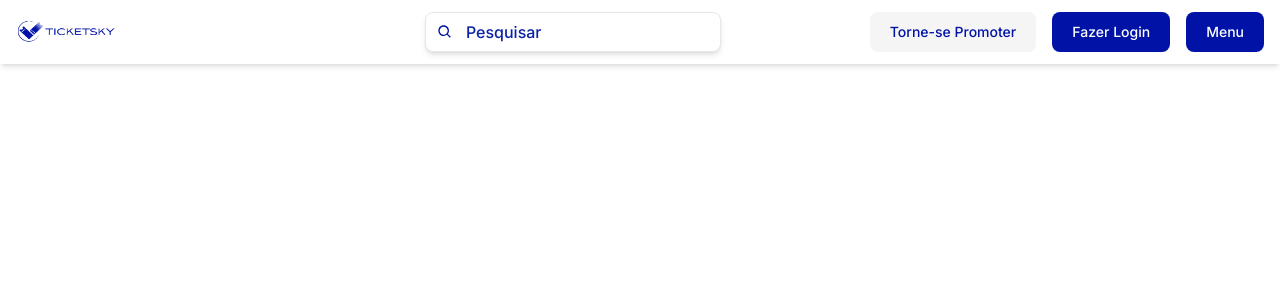
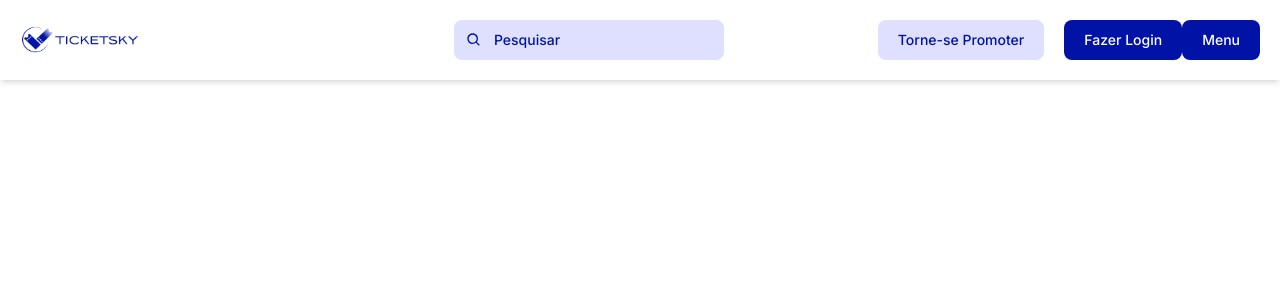
Before and after one commit to GambiarraTech/ticket-sky, a Next.js app: page / in a window 1280 px wide. Shown: the top 300 px of the page. Built offline with nearby package versions, Linux system fonts and the light colour scheme.

Commit message:
Tentando consertar conflitos com cliente

```diff
--- a/src/components/modal/menu.tsx
+++ b/src/components/modal/menu.tsx
@@ -11,7 +11,7 @@ interface MenuDropDownProps {
   whenClick: () => void;
 }
 
-export const MenuDropDown = ({ showModalMenu, whenClick }: MenuDropDownProps) => {
+export default function MenuDropDown({ showModalMenu, whenClick }: MenuDropDownProps) {
   const [showModalPerfil, setShowModalPerfil] = useState(false);
 
   const handleClick = () => {
@@ -50,4 +50,4 @@ export const MenuDropDown = ({ showModalMenu, whenClick }: MenuDropDownProps) =>
       )}
     </>
   );
-};
+}
--- a/src/components/navbar/LogoNavbar.tsx
+++ /dev/null
@@ -1,12 +0,0 @@
-import Image from "next/image";
-
-export const LogoNavbar = () => {
-  return (
-    <Image
-      src="/images/logo-navbar.png"
-      alt="TicketSky - Logo"
-      height="100"
-      width="100"
-    />
-  )
-}
--- /dev/null
+++ b/src/components/navbar/LogoNavbarCliente.tsx
@@ -0,0 +1,5 @@
+import Image from 'next/image';
+
+export const LogoNavbar = () => {
+  return <Image src="/images/logo-navbar.png" alt="TicketSky - Logo" height="120" width="120" />;
+};
--- a/src/components/navbar/Navbar.tsx
+++ /dev/null
@@ -1,70 +0,0 @@
-import { useState } from 'react';
-import { BiSearch } from 'react-icons/bi';
-import { SignInModal } from '../modal/SignInModal';
-import { MenuDropDown } from '../modal/menu';
-import { LogoNavbar } from './LogoNavbar';
-
-export const Navbar = () => {
-  const [showModal, setShowModal] = useState(false);
-  const [showModalMenu, setShowModalMenu] = useState(false);
-
-  const handleClick = () => {
-    setShowModal(!showModal);
-  };
-
-  const whenClick = () => {
-    setShowModalMenu(!showModalMenu);
-  };
-
-  return (
-    <header aria-label="Navbar" className="shadow-md">
-      <div className="mx-auto max-w-screen px-4">
-        <div className="flex h-16 items-center justify-between">
-          <div className="flex md:flex md:items-center md:gap-20">
-            <a className="block text-[#0013a6]" href="">
-              <span className="sr-only">Home</span>
-              <LogoNavbar />
-            </a>
-          </div>
-
-          <form className="mb-0 hidden lg:flex">
-            <div className="relative ml-40">
-              <span className="absolute inset-y-0 left-0 flex items-center pl-3">
-                <BiSearch className="text-[#0013a6]" />
-              </span>
-              <input
-                className="shadow-md h-10 rounded-lg border-[1px] ps-10 pe-5 text-[#0013a6] placeholder-[#0a22a7]"
-                placeholder="Pesquisar"
-                type="text"
-              />
-            </div>
-          </form>
-
-          <div className="flex items-center gap-4">
-            <div className="sm:flex sm:gap-4">
-              <a href="http://localhost:3000/acessopromoter">
-                <button className="rounded-lg bg-[#f5f5f5] hover:bg-[#e0e0e0] px-5 py-2.5 text-sm text-[#0013a6]">
-                  Torne-se Promoter
-                </button>
-              </a>
-              <button
-                onClick={handleClick}
-                className="rounded-lg bg-[#0013a6] hover:bg-[#0028be] px-5 py-2.5 text-sm text-[#ffffff]"
-              >
-                Fazer Login
-              </button>
-              <SignInModal showModal={showModal} handleClick={handleClick} />
-            </div>
-            <button
-              onClick={whenClick}
-              className="rounded-lg bg-[#0013a6] hover:bg-[#0028be] px-5 py-2.5 text-sm text-[#ffffff]"
-            >
-              Menu
-            </button>
-            <MenuDropDown showModalMenu={showModalMenu} whenClick={whenClick} />
-          </div>
-        </div>
-      </div>
-    </header>
-  );
-};
--- /dev/null
+++ b/src/components/navbar/NavbarCliente.tsx
@@ -0,0 +1,76 @@
+import style from '@/styles/button.module.css';
+import Link from 'next/link';
+import { useState } from 'react';
+import { BiSearch } from 'react-icons/bi';
+import { FaUserCircle } from 'react-icons/fa';
+import { IoNotificationsSharp } from 'react-icons/io5';
+import { SignInModal } from '../modal/SignInModal';
+import MenuDropDown from '../modal/menu';
+import { LogoNavbar } from './LogoNavbarCliente';
+
+interface NavbarClienteProps {
+  Logado: boolean;
+}
+
+export const NavbarCliente = ({ Logado }: NavbarClienteProps) => {
+  const [showModal, setShowModal] = useState(false);
+  const [showModalMenu, setShowModalMenu] = useState(false);
+
+  const handleClick = () => {
+    setShowModal(!showModal);
+  };
+
+  const whenClick = () => {
+    setShowModalMenu(!showModalMenu);
+  };
+
+  return (
+    <header aria-label="NavbarCliente" className="shadow-md bg-transparent h-auto">
+      <div className="container mx-auto flex flex-wrap p-5 flex-col md:flex-row items-center">
+        <Link href="">
+          <LogoNavbar />
+        </Link>
+        <nav className="md:ml-auto md:mr-auto flex flex-wrap items-center text-base justify-center ">
+          <div className="relative ml-40">
+            <span className="absolute inset-y-0 left-0 flex items-center pl-3">
+              <BiSearch className="text-[#0013a6]" />
+            </span>
+            <input
+              className="bg-[#dfe0ff] rounded-lg ps-10 pe-5 text-[#0013a6] py-2.5 text-sm placeholder-[#0013a6]"
+              placeholder="Pesquisar"
+              type="text"
+            />
+          </div>
+        </nav>
+        {Logado ? (
+          <>
+            <div className="ml-auto" />
+            <button className="mr-2.5">
+              <IoNotificationsSharp size="18" className="text-[#0013a6]" />
+            </button>
+            <button className="ml-2.5">
+              <FaUserCircle size="28" className="text-[#0013a6]" />
+            </button>
+          </>
+        ) : (
+          <>
+            <Link href="http://localhost:3000/acessopromoter">
+              <button className={`mr-2.5 ${style.lightbutton}`}>Torne-se Promoter</button>
+            </Link>
+            <button onClick={handleClick} className={`ml-2.5 ${style.bluebutton}`}>
+              Fazer Login
+            </button>
+            <SignInModal showModal={showModal} handleClick={handleClick} />
+          </>
+        )}
+        <button
+          onClick={whenClick}
+          className="rounded-lg bg-[#0013a6] hover:bg-[#0028be] px-5 py-2.5 text-sm text-[#ffffff]"
+        >
+          Menu
+        </button>
+        <MenuDropDown showModalMenu={showModalMenu} whenClick={whenClick} />
+      </div>
+    </header>
+  );
+};
--- a/src/pages/index.tsx
+++ b/src/pages/index.tsx
@@ -1,4 +1,4 @@
-import { Navbar } from '@/components/navbar/Navbar';
+import { NavbarCliente } from '@/components/navbar/NavbarCliente';
 import { Inter } from 'next/font/google';
 import Head from 'next/head';
 
@@ -10,7 +10,7 @@ export default function Home() {
       <Head>
         <title>TicketSky - Página Inicial</title>
       </Head>
-      <Navbar />
+      <NavbarCliente Logado={false} />
     </main>
   );
 }
--- /dev/null
+++ b/src/styles/button.module.css
@@ -0,0 +1,7 @@
+.lightbutton {
+  @apply rounded-lg bg-[#dfe0ff] hover:bg-[#e0e0e0] px-5 py-2.5 text-sm text-[#0013a6];
+}
+
+.bluebutton {
+  @apply rounded-lg bg-[#0013a6] hover:bg-[#0028be] px-5 py-2.5 text-sm text-[#ffffff];
+}
```
